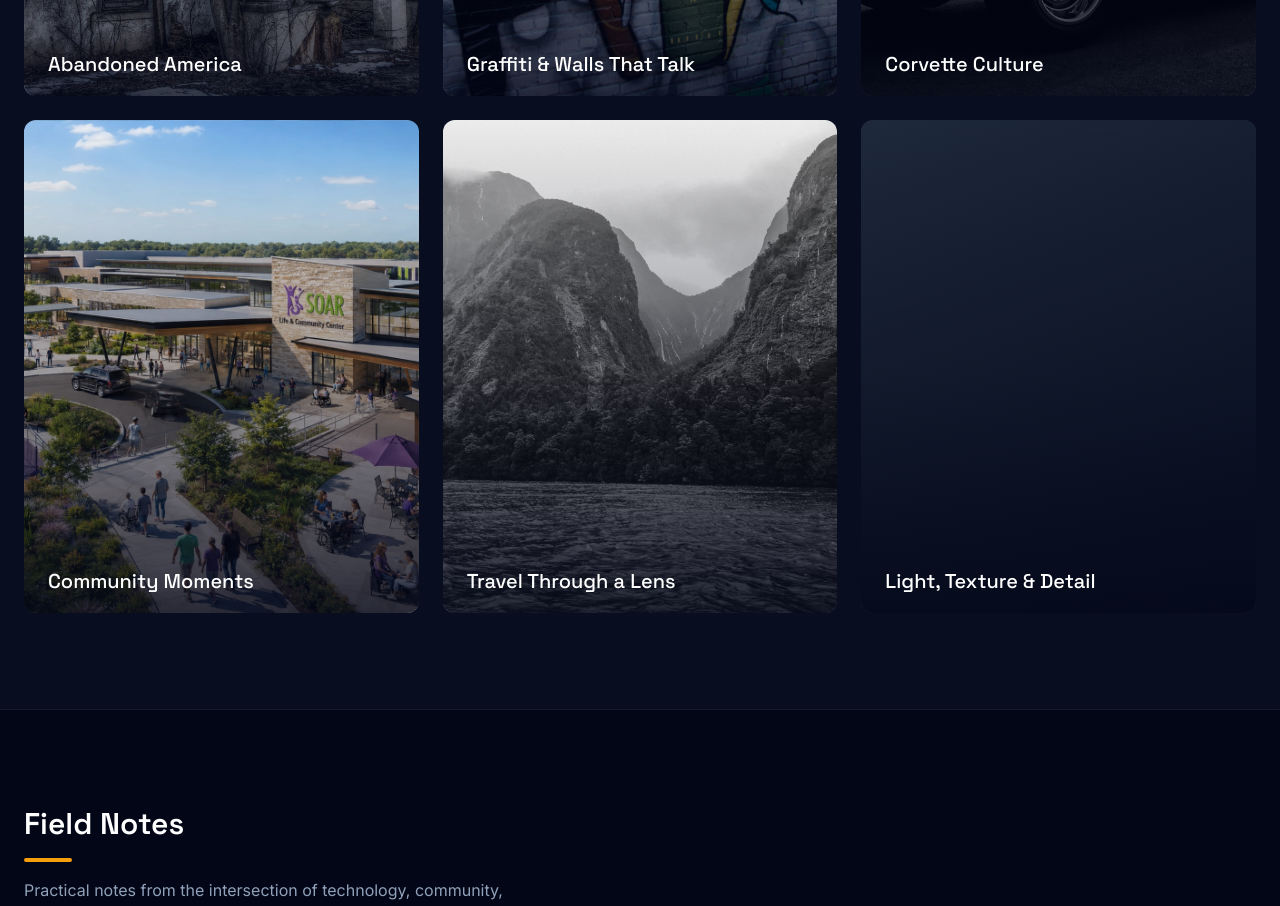
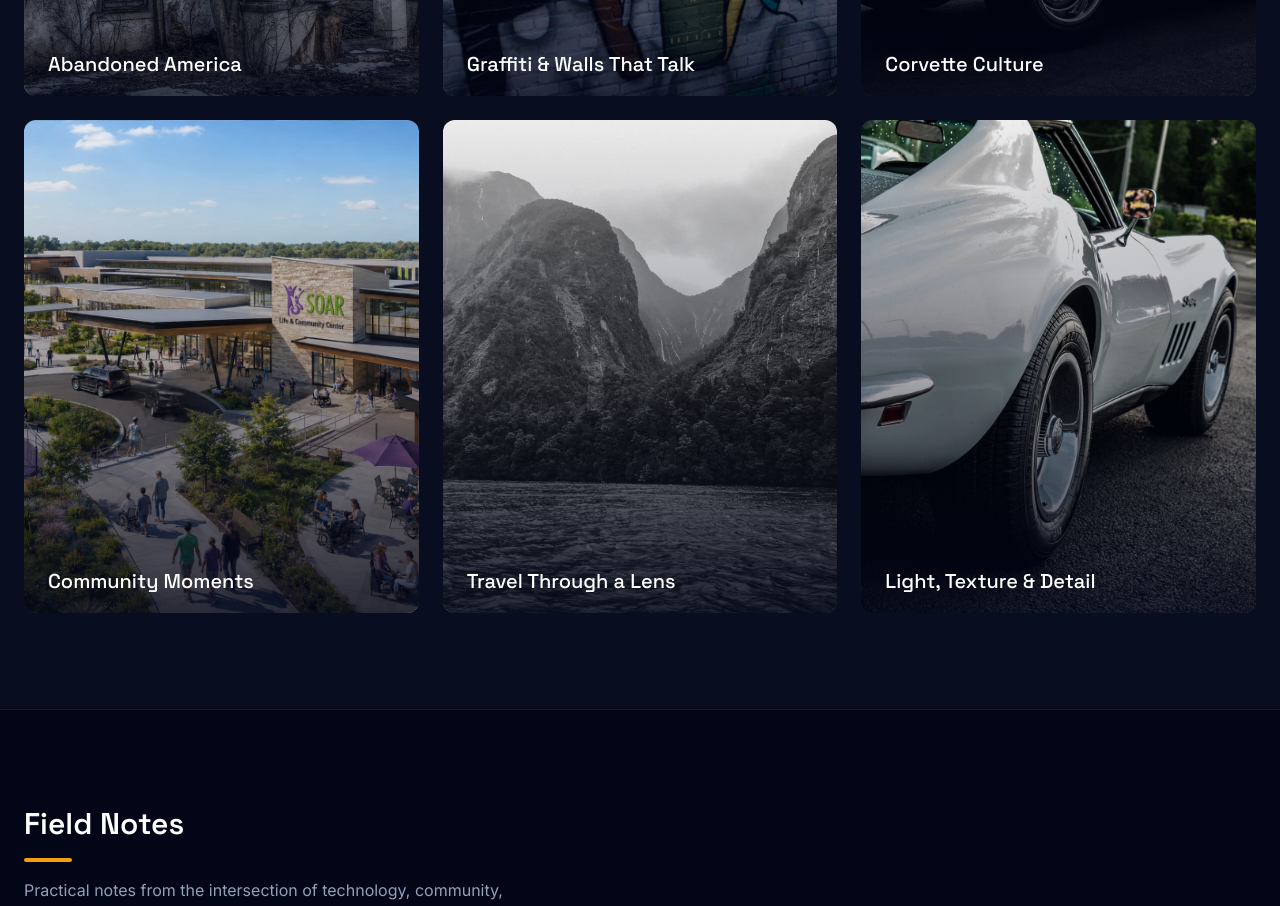
Before and after one commit to SmartReflectionsKC/jimlucke-webpage, a React (Vite) app: page / in a window 1280 px wide. Shown: the part 3280-4186 px from the top of the page. Built offline with nearby package versions, Linux system fonts and the light colour scheme.

Commit message:
feat(photography): update thumbnail for Light, Texture & Detail gallery

```diff
--- a/src/data/siteContent.ts
+++ b/src/data/siteContent.ts
@@ -99,7 +99,7 @@ export const siteData = {
     { title: "Corvette Culture", image: "/images/photography/1969c3.jpeg" },
     { title: "Community Moments", image: "/images/photography/soarlifecentervision.jpg" },
     { title: "Travel Through a Lens", image: "/images/photography/newzeland.jpeg" },
-    { title: "Light, Texture & Detail", image: "/images/photography/texture-light.jpeg" }
+    { title: "Light, Texture & Detail", image: "/images/photography/artist-c3.jpeg" }
   ],
   fieldNotes: [
     {
```
Also changed, not shown: public/images/photography/artist-c3.jpeg (added).
